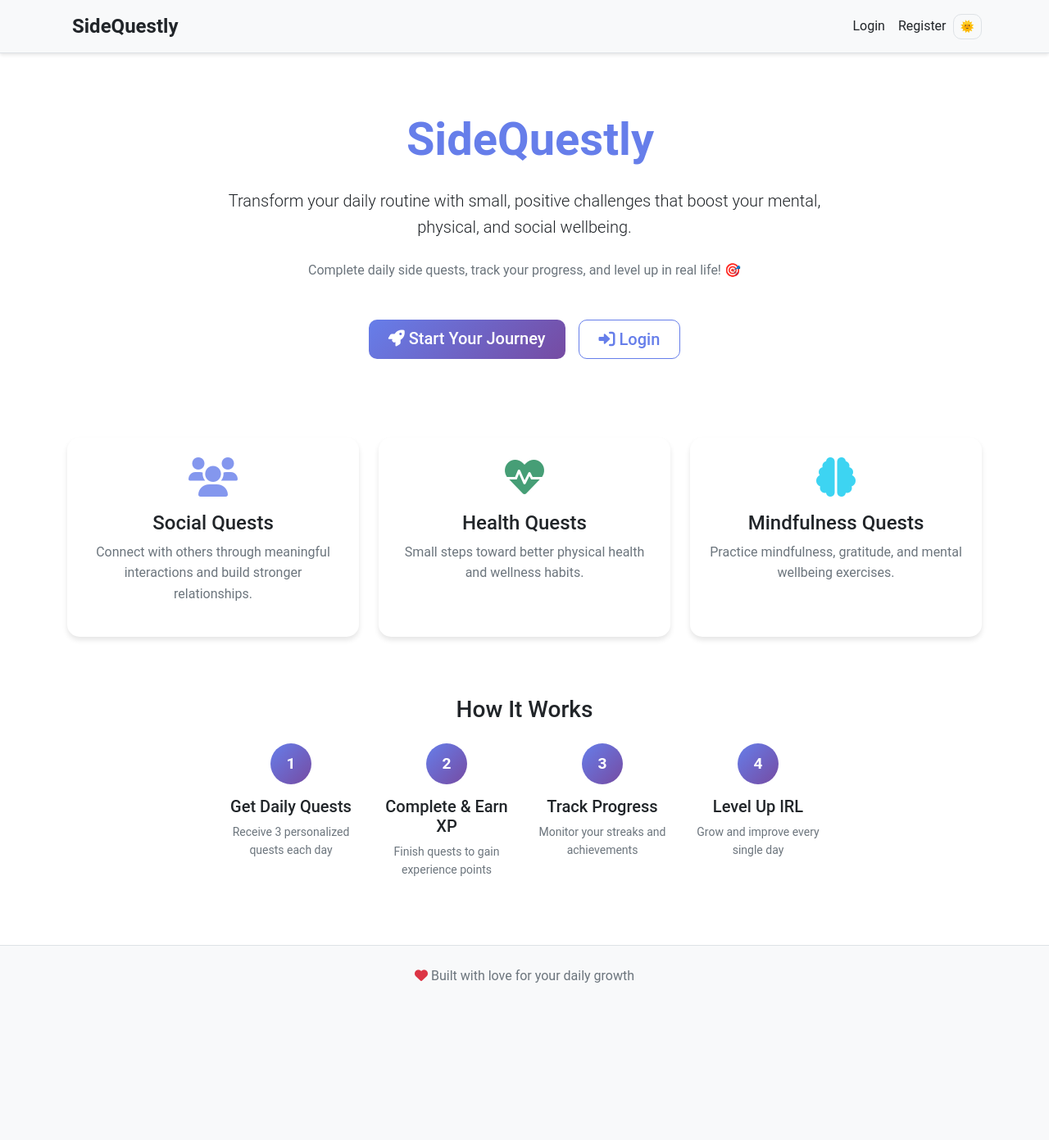
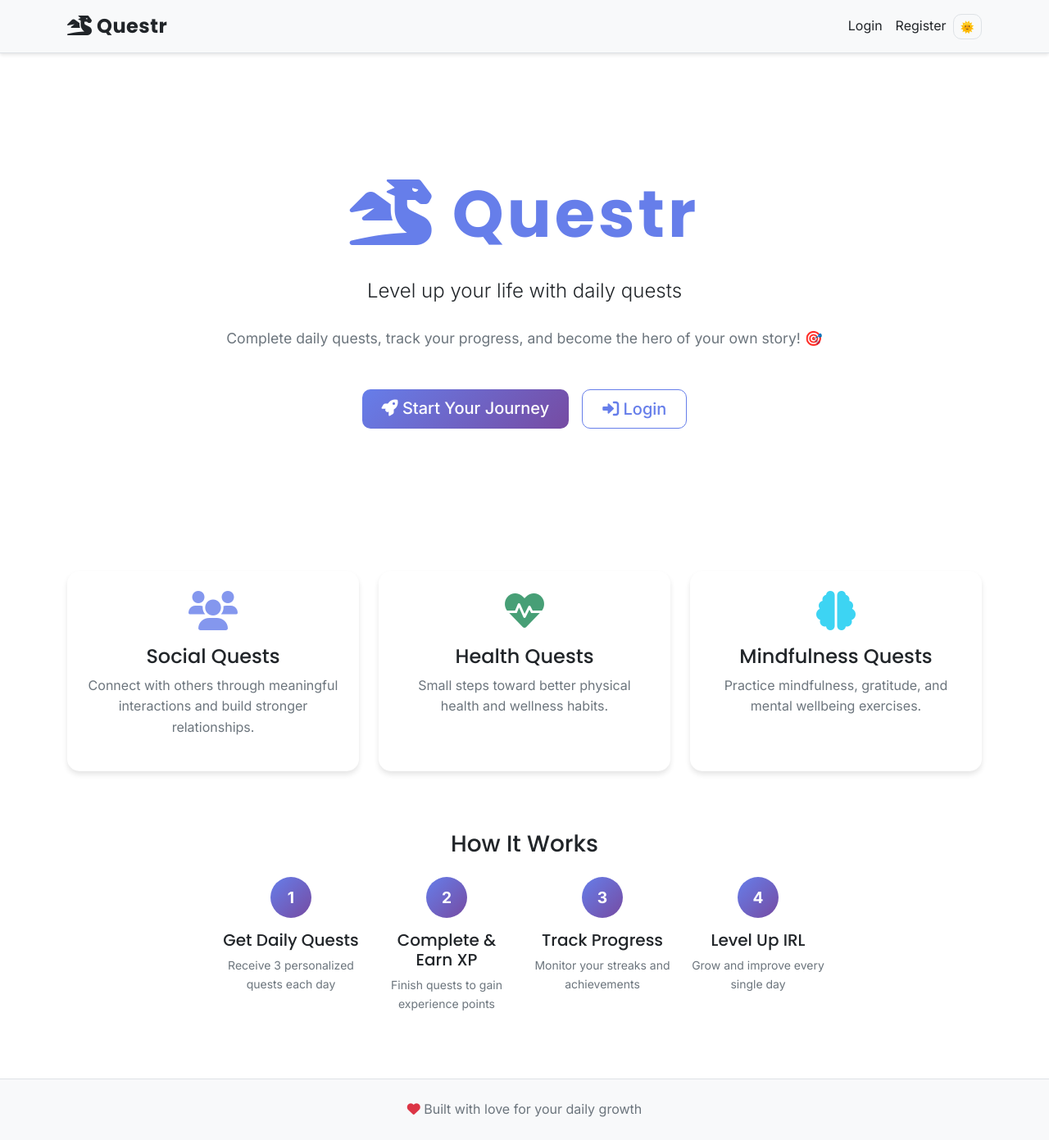
Before and after one commit to pierceluu10/Questr, a Flask app: page / in a window 1280 px wide. Shown: the whole page at 82% size. Before the commit the page ends 1199 px from the top, so only its background shows below. Run offline with Flask 3, Linux system fonts and the light colour scheme.

Commit message:
Questr name change, visual change

```diff
--- a/app.py
+++ b/app.py
@@ -14,7 +14,7 @@ from models import db, User, Quest, UserQuest, Reflection, Achievement, UserAchi
 
 app = Flask(__name__)
 app.config['SECRET_KEY'] = os.environ.get('SECRET_KEY', 'your-secret-key-change-in-production')
-app.config['SQLALCHEMY_DATABASE_URI'] = os.environ.get('DATABASE_URL', 'sqlite:///sidequestly.db')
+app.config['SQLALCHEMY_DATABASE_URI'] = os.environ.get('DATABASE_URL', 'sqlite:///questr.db')
 app.config['SQLALCHEMY_TRACK_MODIFICATIONS'] = False
 
 # Initialize extensions
@@ -123,7 +123,7 @@ def check_achievements(user):
         {'condition': 'streak_10', 'title': 'Streak Champion', 'description': 'Maintain a 10-day streak!', 'icon': '⚡'},
         {'condition': 'xp_50', 'title': 'Level 2 Explorer', 'description': 'Earn 50 XP!', 'icon': '⭐'},
         {'condition': 'xp_100', 'title': 'Quest Veteran', 'description': 'Earn 100 XP!', 'icon': '🏆'},
-        {'condition': 'quests_10', 'title': 'SideQuest Veteran', 'description': 'Complete 10 quests!', 'icon': '🎯'},
+        {'condition': 'quests_10', 'title': 'Quest Veteran', 'description': 'Complete 10 quests!', 'icon': '🎯'},
         {'condition': 'quests_25', 'title': 'Quest Master', 'description': 'Complete 25 quests!', 'icon': '👑'}
     ]
 
--- a/static/css/style.css
+++ b/static/css/style.css
@@ -1,4 +1,4 @@
-/* SideQuestly Custom Styles */
+/* Questr Custom Styles */
 
 :root {
     --primary-color: #667eea;
@@ -21,9 +21,13 @@
 }
 
 body {
-    font-family: 'Roboto', sans-serif;
+    font-family: 'Inter', -apple-system, BlinkMacSystemFont, 'Segoe UI', sans-serif;
     background-color: var(--light-bg);
     line-height: 1.6;
+}
+
+h1, h2, h3, h4, h5, h6, .navbar-brand {
+    font-family: 'Poppins', -apple-system, BlinkMacSystemFont, 'Segoe UI', sans-serif;
 }
 
 /* Gradient backgrounds */
@@ -292,6 +296,37 @@ footer {
     animation: fadeInUp 0.6s ease-out;
 }
 
+@keyframes float {
+    0%, 100% {
+        transform: translateY(0);
+    }
+    50% {
+        transform: translateY(-10px);
+    }
+}
+
+.hero-section h1 {
+    animation: float 3s ease-in-out infinite;
+}
+
+/* Smooth transitions */
+*,
+*::before,
+*::after {
+    transition: background-color 0.3s ease, color 0.3s ease, border-color 0.3s ease;
+}
+
+/* Better responsive font sizes */
+@media (max-width: 768px) {
+    .hero-section h1 {
+        font-size: 3rem !important;
+    }
+
+    .hero-section .lead {
+        font-size: 1.2rem !important;
+    }
+}
+
 /* Responsive adjustments */
 @media (max-width: 768px) {
     .quest-card {
--- a/static/js/chart.js
+++ b/static/js/chart.js
@@ -1,4 +1,4 @@
-// SideQuestly Chart Utilities
+// Questr Chart Utilities
 
 // Initialize all charts when DOM is loaded
 document.addEventListener('DOMContentLoaded', function() {
--- a/templates/base.html
+++ b/templates/base.html
@@ -3,12 +3,17 @@
 <head>
     <meta charset="UTF-8">
     <meta name="viewport" content="width=device-width, initial-scale=1.0">
-    <title>{% block title %}SideQuestly{% endblock %}</title>
+    <title>{% block title %}Questr{% endblock %}</title>
 
     <!-- Bootstrap CSS -->
     <link href="https://cdn.jsdelivr.net/npm/bootstrap@5.3.0/dist/css/bootstrap.min.css" rel="stylesheet">
     <!-- Font Awesome -->
     <link href="https://cdnjs.cloudflare.com/ajax/libs/font-awesome/6.0.0/css/all.min.css" rel="stylesheet">
+    <!-- Google Fonts -->
+    <link rel="preconnect" href="https://fonts.googleapis.com">
+    <link rel="preconnect" href="https://fonts.gstatic.com" crossorigin>
+    <link href="https://fonts.googleapis.com/css2?family=Poppins:wght@300;400;500;600;700;800&family=Inter:wght@300;400;500;600;700&display=swap" rel="stylesheet">
+
     <!-- Custom CSS -->
     <link href="{{ url_for('static', filename='css/style.css') }}" rel="stylesheet">
 
@@ -62,6 +67,7 @@
             background: var(--navbar-bg) !important;
             color: var(--navbar-text) !important;
             border-bottom: 1px solid var(--border-color);
+            backdrop-filter: blur(10px);
         }
 
         .navbar .nav-link,
@@ -254,8 +260,8 @@
     <!-- Navigation -->
     <nav class="navbar navbar-expand-lg">
         <div class="container">
-            <a class="navbar-brand fw-bold" href="{{ url_for('index') }}">
-                <i class="fas fa-quest"></i> SideQuestly
+            <a class="navbar-brand fw-bold" href="{{ url_for('index') }}" style="font-size: 1.5rem; letter-spacing: 0.02em;">
+                <i class="fas fa-dragon"></i> Questr
             </a>
 
             <button class="navbar-toggler" type="button" data-bs-toggle="collapse" data-bs-target="#navbarNav">
--- a/templates/index.html
+++ b/templates/index.html
@@ -1,19 +1,19 @@
 {% extends "base.html" %}
 
-{% block title %}SideQuestly - Daily Side Quests for Growth{% endblock %}
+{% block title %}Questr - Daily Quests for Personal Growth{% endblock %}
 
 {% block content %}
-<div class="row justify-content-center">
+<div class="row justify-content-center align-items-center" style="min-height: 70vh;">
     <div class="col-lg-8 text-center">
         <div class="hero-section py-5">
-            <h1 class="display-4 fw-bold text-primary mb-4">
-                <i class="fas fa-quest"></i> SideQuestly
+            <h1 class="display-1 fw-bold text-primary mb-4" style="font-size: clamp(3rem, 8vw, 5rem); letter-spacing: 0.05em;">
+                <i class="fas fa-dragon"></i> Questr
             </h1>
-            <p class="lead mb-4">
-                Transform your daily routine with small, positive challenges that boost your mental, physical, and social wellbeing.
+            <p class="lead mb-4" style="font-size: 1.5rem;">
+                Level up your life with daily quests
             </p>
-            <p class="text-muted mb-5">
-                Complete daily side quests, track your progress, and level up in real life! 🎯
+            <p class="text-muted mb-5" style="font-size: 1.1rem;">
+                Complete daily quests, track your progress, and become the hero of your own story! 🎯
             </p>
 
             {% if not current_user.is_authenticated %}
--- a/templates/login.html
+++ b/templates/login.html
@@ -1,6 +1,6 @@
 {% extends "base.html" %}
 
-{% block title %}Login - SideQuestly{% endblock %}
+{% block title %}Login - Questr{% endblock %}
 
 {% block content %}
 <div class="row justify-content-center">
--- a/templates/reflection.html
+++ b/templates/reflection.html
@@ -1,6 +1,6 @@
 {% extends "base.html" %}
 
-{% block title %}Reflection - SideQuestly{% endblock %}
+{% block title %}Reflection - Questr{% endblock %}
 
 {% block content %}
 <div class="row justify-content-center">
--- a/templates/register.html
+++ b/templates/register.html
@@ -1,6 +1,6 @@
 {% extends "base.html" %}
 
-{% block title %}Register - SideQuestly{% endblock %}
+{% block title %}Register - Questr{% endblock %}
 
 {% block content %}
 <div class="row justify-content-center">
```
Also changed, not shown: templates/dashboard.html (+8 -8 lines), templates/profile.html (+9 -4 lines), README.md.
